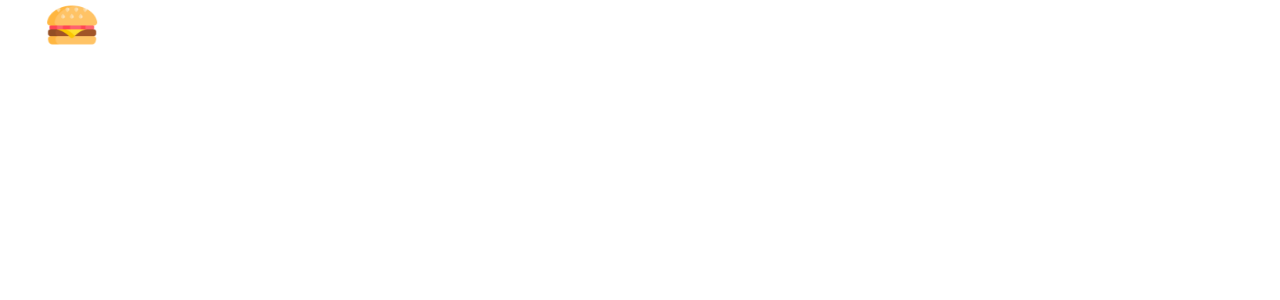
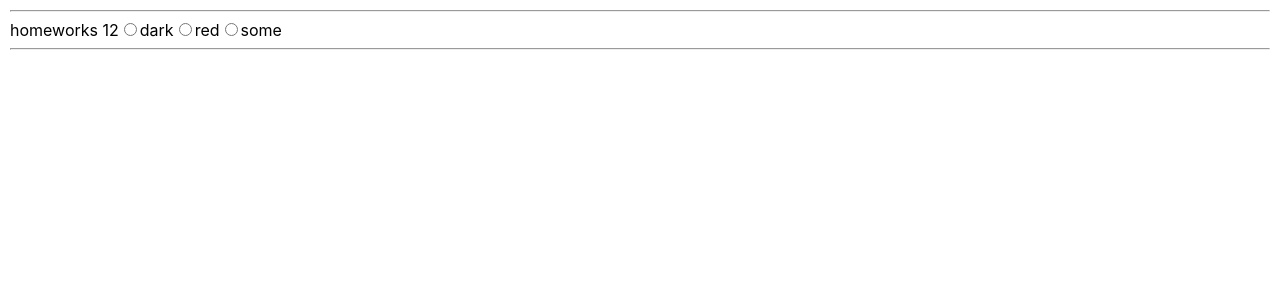
Before and after one commit to nazarPryt/Tasks-from-Ignat, a React (Create React App) app: page / in a window 1280 px wide. Shown: the top 300 px of the page. Built offline with nearby package versions, Linux system fonts and the light colour scheme.

Commit message:
12-th Task need to fix problem with store

```diff
--- a/src/p1-main/m1-ui/u1-app/App.tsx
+++ b/src/p1-main/m1-ui/u1-app/App.tsx
@@ -2,17 +2,16 @@ import React from 'react'
 import s from './App.module.css'
 import {Provider} from "react-redux";
 import store from "../../../p2-homeworks/h10/bll/store";
-import HW5 from "../../../p2-homeworks/h5-rrd-v6/HW5";
+import Hw12Wrapper from "../../../p2-homeworks/h12/HW12Wrapper";
 
 function App() {
     return (
         <Provider store={store}>
             <div className={s.App}>
-                <HW5/>
+                {/*<HW5/>*/}
+                <Hw12Wrapper/>
             </div>
         </Provider>
-
-
     )
 }
 
--- a/src/p2-homeworks/h12/HW12.tsx
+++ b/src/p2-homeworks/h12/HW12.tsx
@@ -1,13 +1,21 @@
 import React from "react";
 import s from "./HW12.module.css";
+import SuperRadio from "../h7/common/c6-SuperRadio/SuperRadio";
+import {useDispatch, useSelector} from "react-redux";
+import {changeThemeAC, stateType} from "./bll/themeReducer";
 
 const themes = ['dark', 'red', 'some'];
 
 function HW12() {
-    const theme = 'some'; // useSelector
+    const theme = useSelector((state:stateType) => state)
 
+
+    const dispatch = useDispatch()
     // useDispatch, onChangeCallback
 
+    const onChangeCallback = (value: string) => {
+        dispatch(changeThemeAC(value))
+    }
     return (
         <div className={s[theme]}>
             <hr/>
@@ -15,6 +23,7 @@ function HW12() {
                 homeworks 12
             </span>
 
+            <SuperRadio options={themes} onChangeOption={onChangeCallback}/>
             {/*should work (должно работать)*/}
             {/*SuperSelect or SuperRadio*/}
 
--- /dev/null
+++ b/src/p2-homeworks/h12/HW12Wrapper.tsx
@@ -0,0 +1,18 @@
+import React from 'react';
+import HW12 from "./HW12";
+import {Provider} from "react-redux";
+import {store} from "./bll/store";
+
+
+const Hw12Wrapper = () => {
+    return (
+        <div>
+            <Provider store={store}>
+                <HW12/>
+            </Provider>
+
+        </div>
+    );
+};
+
+export default Hw12Wrapper;
--- /dev/null
+++ b/src/p2-homeworks/h12/bll/store.ts
@@ -0,0 +1,10 @@
+import {combineReducers, legacy_createStore as createStore} from 'redux'
+import {themeReducer} from "./themeReducer";
+
+const RootReducer = combineReducers({
+        theme: themeReducer
+})
+
+export const store = createStore(RootReducer)
+
+type RootReducerType = ReturnType<typeof RootReducer>
--- a/src/p2-homeworks/h12/bll/themeReducer.ts
+++ b/src/p2-homeworks/h12/bll/themeReducer.ts
@@ -1,14 +1,18 @@
-const initState = {
 
-};
 
-export const themeReducer = (state = initState, action: any): any => { // fix any
+type actionType = changeThemeAT
+export type stateType = 'dark'| 'red'| 'some';
+
+const initState: stateType = 'dark';
+
+export const themeReducer = (state:stateType = initState, action: actionType): stateType => { // fix any
     switch (action.type) {
-        case "": {
-            return state;
+        case "CHANGE-THEME": {
+            return state = action.theme;
         }
         default: return state;
     }
 };
 
-export const changeThemeC = (): any => {}; // fix any
+export const changeThemeAC = (theme: stateType) => ({type: 'CHANGE-THEME' as const, theme}); // fix any
+ type changeThemeAT = ReturnType<typeof changeThemeAC>
```
